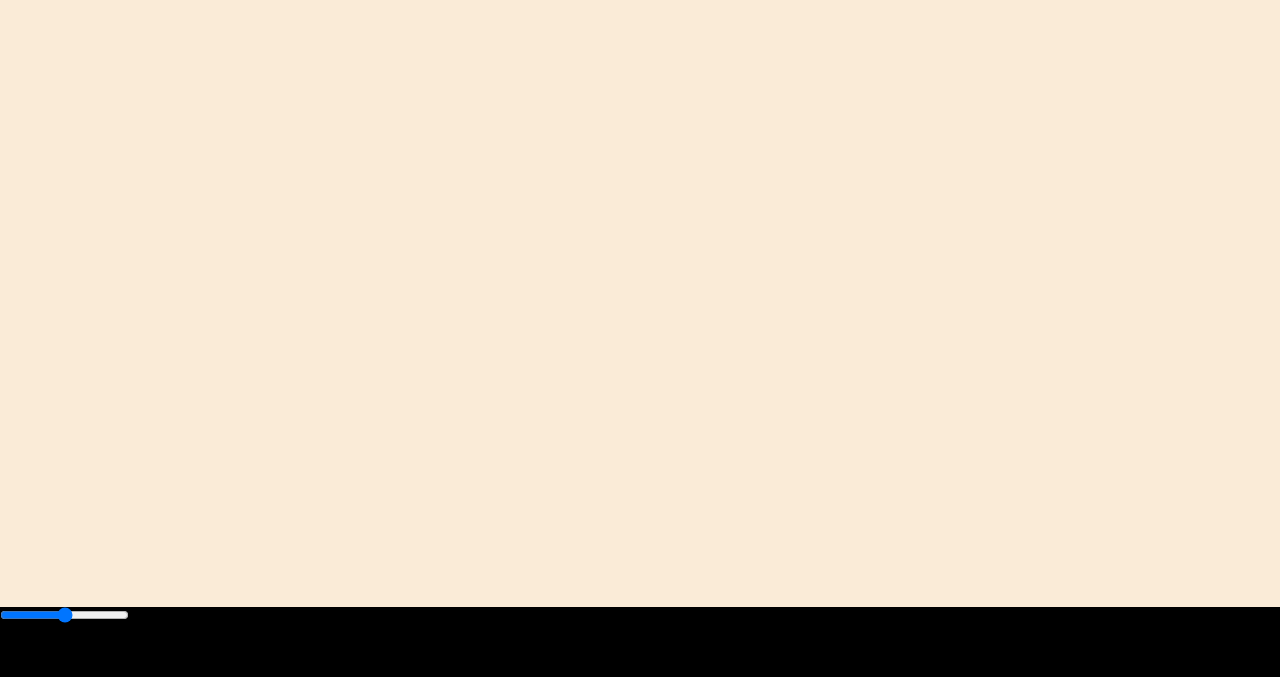
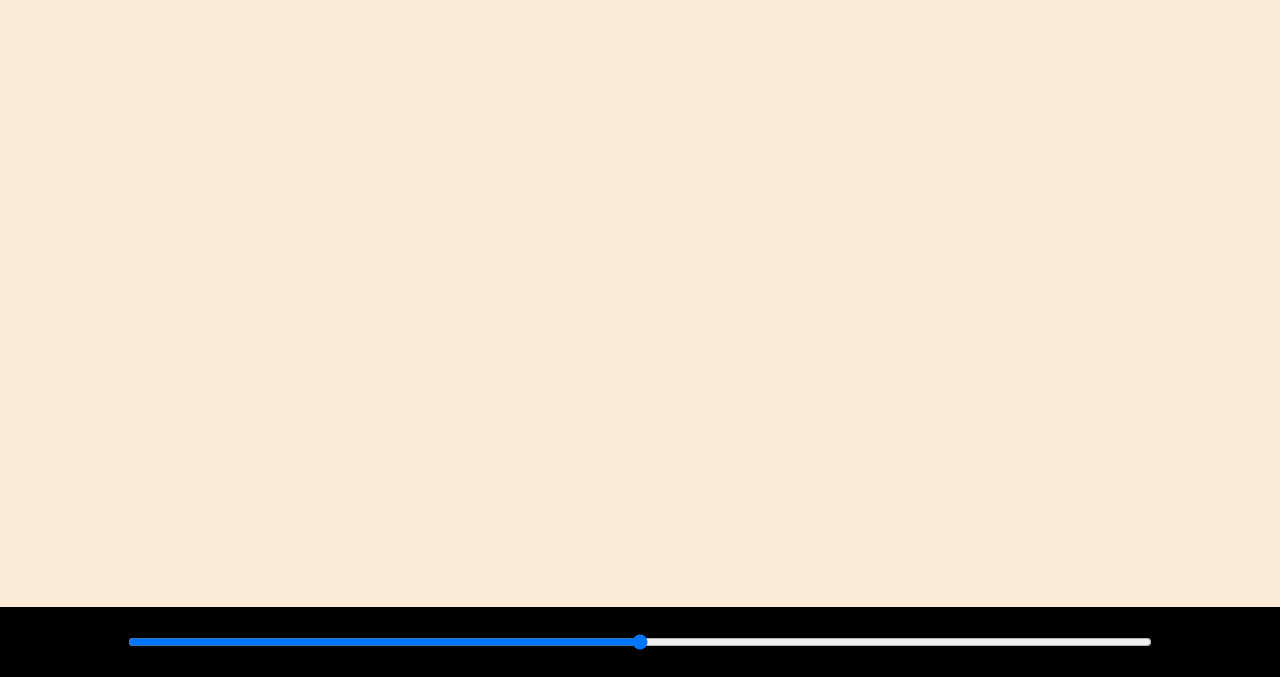
Before and after one commit to RhisavRay/Music-Player, a plain HTML site: page index.html in a window 1280 px wide. Shown: the part 123-800 px from the top of the page. Drawn offline with Linux system fonts and the light colour scheme.

Commit message:
#myProgressBar styled

```diff
--- a/styles.css
+++ b/styles.css
@@ -69,4 +69,12 @@ nav ul
     width: 100%;
     background-color: black;
     bottom: 0;
+    display: flex;
+    justify-content: center;
+    align-items: center;
 }
+
+#myProgressBar
+{
+    width: 80vw;
+}
```
